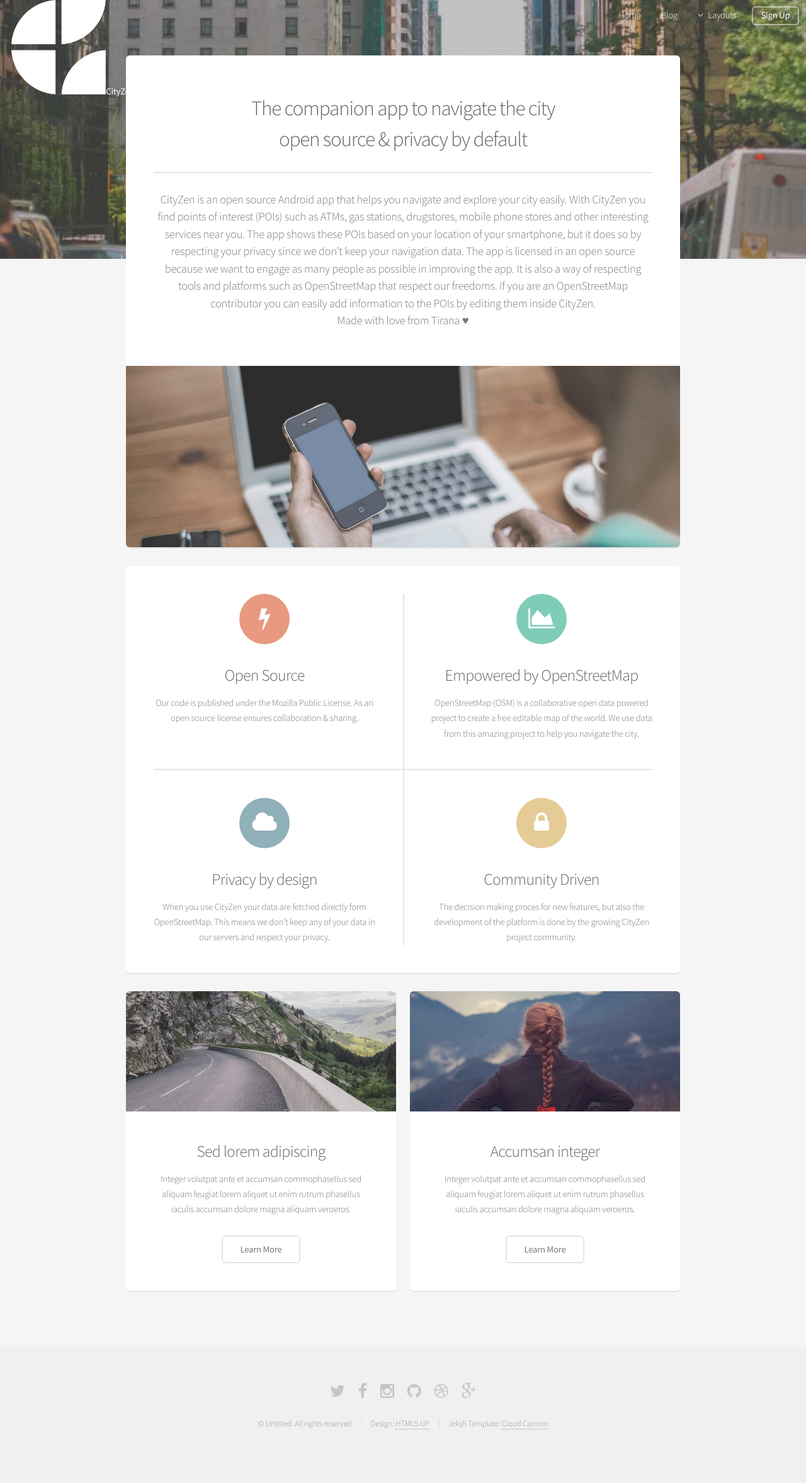
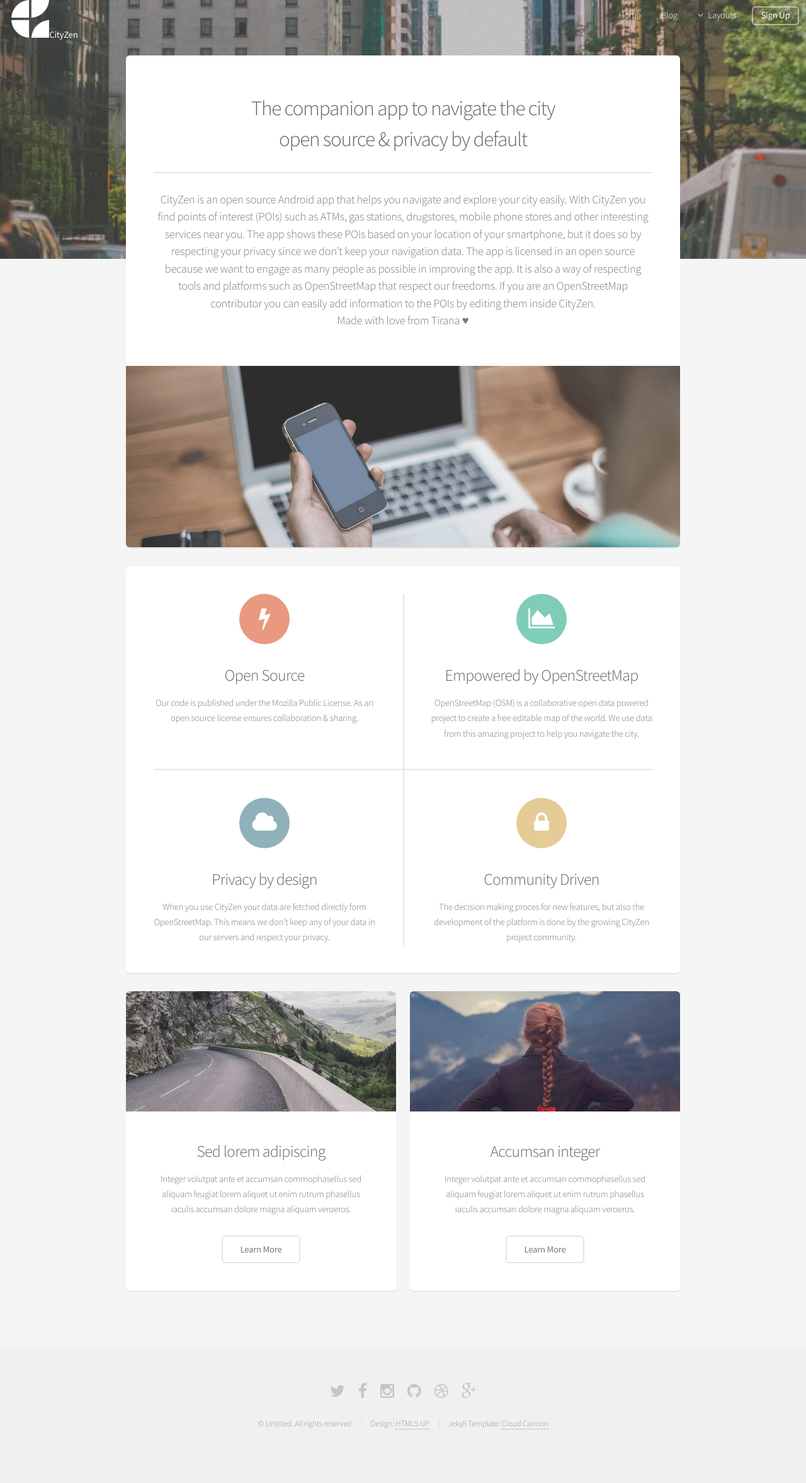
Before and after one commit to CityZenApp/Website, a Jekyll site: the page built from index.html, in a window 1280 px wide. Shown: the whole page at 63% size. Built offline with Jekyll 4.4.1, drawn with Linux system fonts in a browser that asks for light colours; the list of posts is cut into pages by our own code.

Commit message:
Update nav.html

```diff
--- a/_includes/nav.html
+++ b/_includes/nav.html
@@ -1,6 +1,6 @@
 <!-- Header -->
 	<header id="header" class="alt">
-		<h1><a href="/index.html"><img src="/assets/images/cityzenapp_logo_white 2.png" alt="logo"/>CityZen</h1>
+		<h1><a href="/index.html"><img src="/assets/images/cityzenapp_logo_white 2.png" alt="logo" width="60" height="60"/>CityZen</h1>
 		<nav id="nav">
 			<ul>
 				<li><a href="/index.html">Home</a></li>
```
